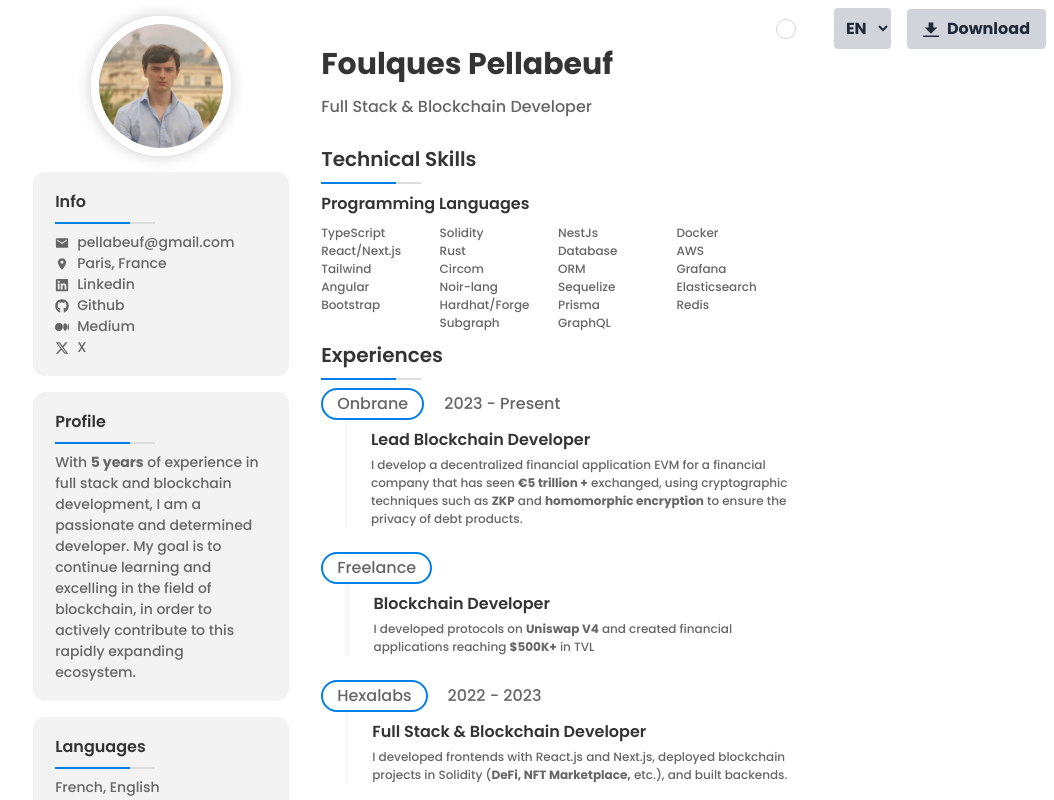
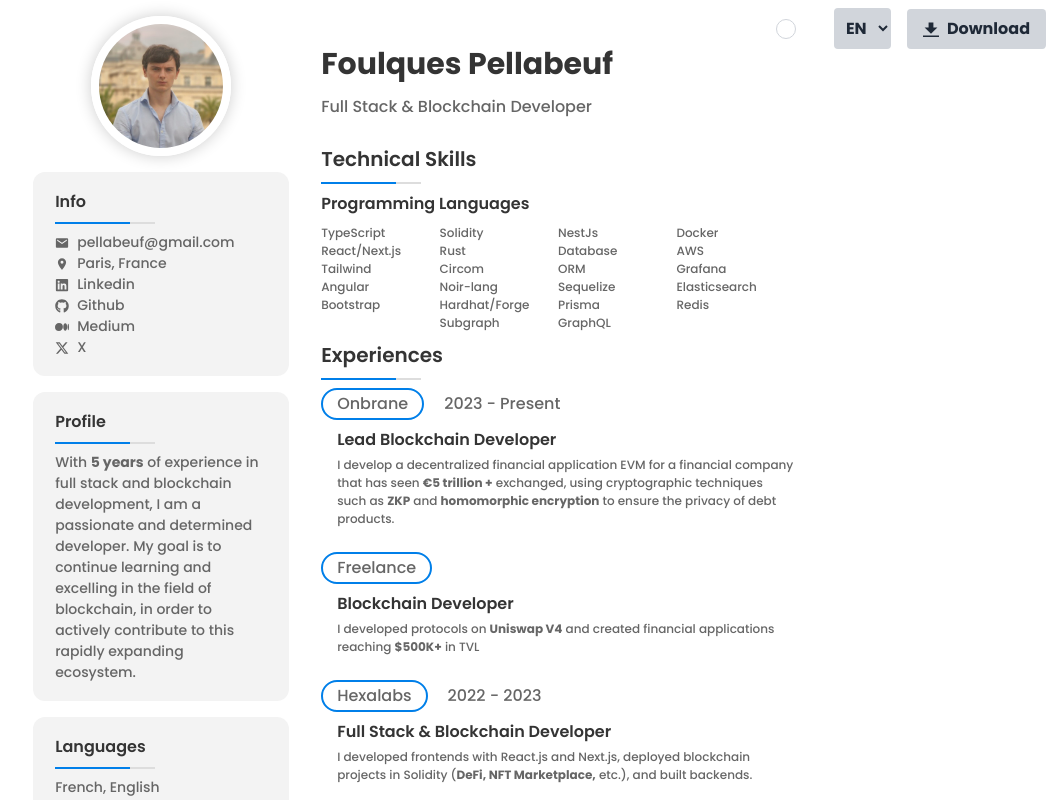
Before and after one commit to Foulks-Plb/foulques-cv, a Next.js app: page /en in a window 1280 px wide. Shown: the top 800 px of the page, without its empty margins (226-1280 px from the left). Built offline with nearby package versions, Linux system fonts and the light colour scheme.

Commit message:
fix: delete margin & divider

```diff
--- a/components/body/main/experiences/exp/exp.module.scss
+++ b/components/body/main/experiences/exp/exp.module.scss
@@ -24,11 +24,6 @@
   margin-left: 20px;
 }
 
-.dividerLeft {
-  width: 6px;
-  background-color: var(--grey4);
-}
-
 .text {
   font-size: 12px;
 }
--- a/components/body/main/experiences/exp/exp.tsx
+++ b/components/body/main/experiences/exp/exp.tsx
@@ -7,9 +7,8 @@ export default function Exp(props: any) {
         <div className={style.company}>{props.company}</div>
         <div className={style.date}>{props.date}</div>
       </div>
-      <div className="flex ml-6">
-        <div className={style.dividerLeft}></div>
-        <div className="ml-6">
+      <div className="flex">
+        <div className="ml-4">
           <h4 className="mb-1 mt-2">{props.title}</h4>
           <p className={style.text} dangerouslySetInnerHTML={{ __html: props.text }}></p>
         </div>
```
